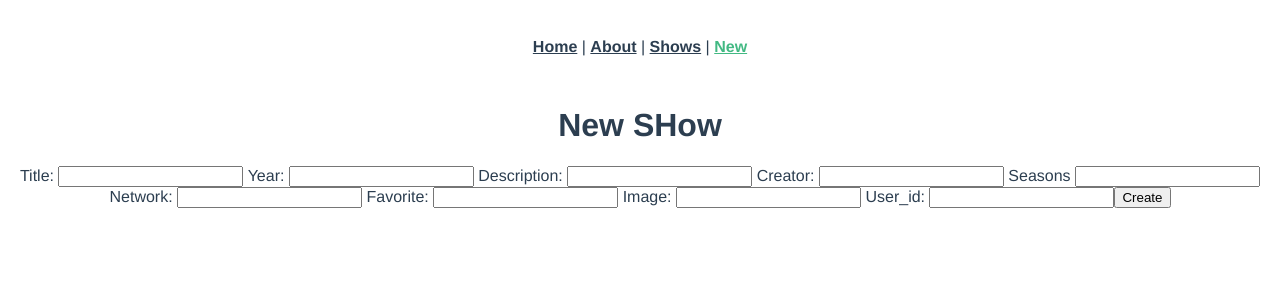
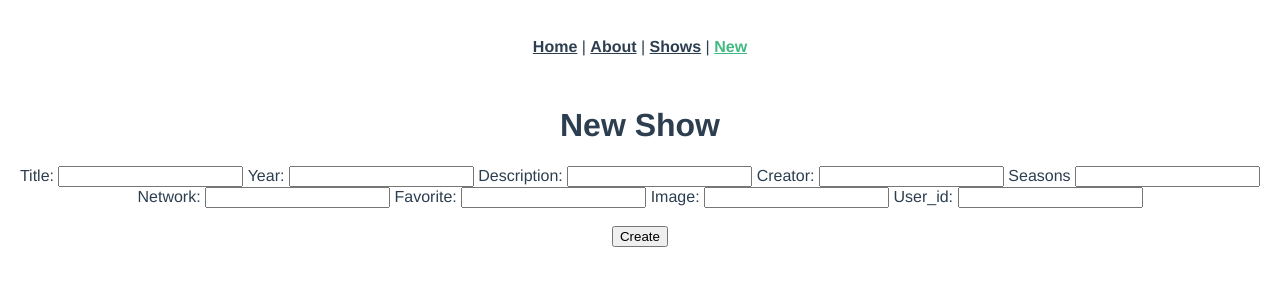
Before and after one commit to mabelysa/tv_shows_vue_app, a Vue app: page /shows/new in a window 1280 px wide. Shown: the top 300 px of the page. Built offline with nearby package versions, Linux system fonts and the light colour scheme.

Commit message:
adds break tags to template on showsnew page

```diff
--- a/src/views/ShowsNew.vue
+++ b/src/views/ShowsNew.vue
@@ -1,6 +1,6 @@
 <template>
   <div class="shows-new">
-    <h1>New SHow</h1>
+    <h1>New Show</h1>
     <form v-on:submit.prevent="createShow()">
       <ul>
         <li v-for="error in errors" v-bind:key="error">{{ error }}</li>
@@ -23,6 +23,8 @@
       <input type="text" v-model="newShowParams.image" />
       User_id:
       <input type="text" v-model="newShowParams.user_id" />
+      <br />
+      <br />
       <input type="submit" value="Create" />
     </form>
   </div>
```
